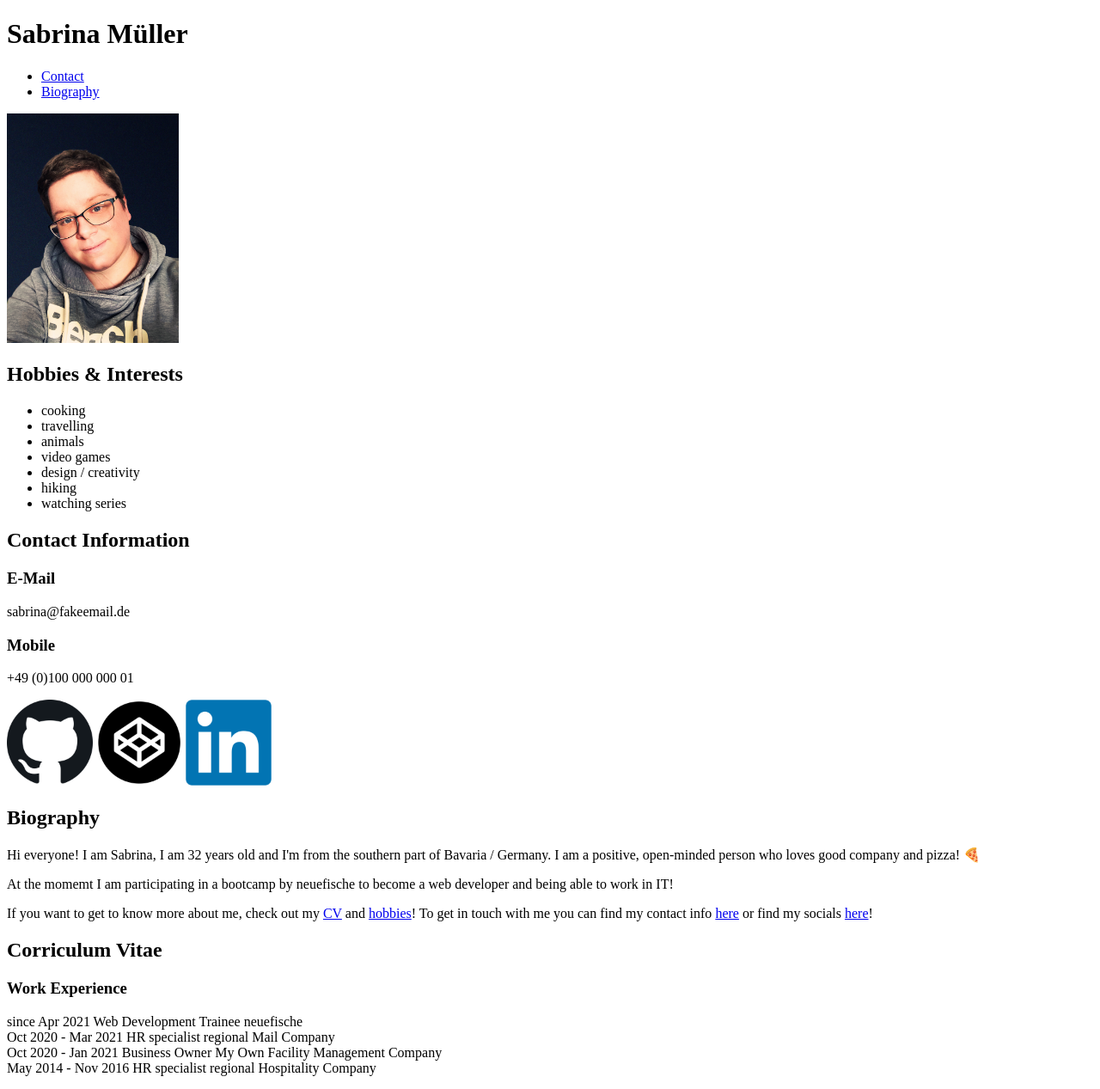
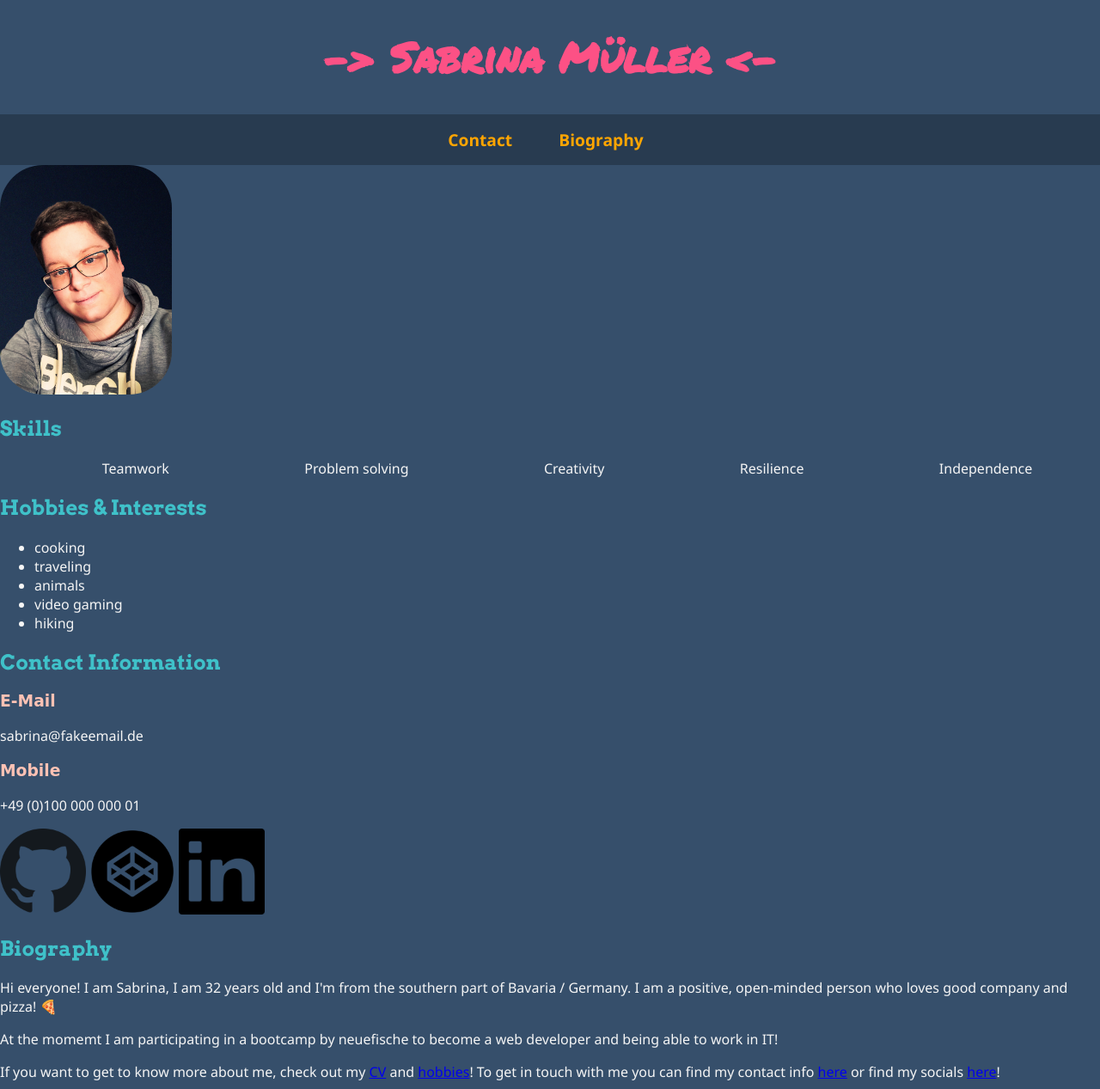
Before and after one commit to SabMueller/personal-website, a plain HTML site: page index.html in a window 1280 px wide. Shown: the top 1267 px of the page at 86% size. Drawn offline with Linux system fonts and the light colour scheme; a web font is replaced by a local one.

Commit message:
created image directory, changed name of images, made adjustments to html and css

```diff
--- a/index.html
+++ b/index.html
@@ -4,34 +4,61 @@
     <meta charset="UTF-8" />
     <meta http-equiv="X-UA-Compatible" content="IE=edge" />
     <meta name="viewport" content="width=device-width, initial-scale=1.0" />
-    <title>Document</title>
+    <link rel="preconnect" href="https://fonts.gstatic.com" />
+    <link
+      href="https://fonts.googleapis.com/css2?family=Indie+Flower&family=Zen+Dots&display=swap"
+      rel="stylesheet"
+    />
+    <link
+      href="https://fonts.googleapis.com/css2?family=Arvo:wght@700&family=Permanent+Marker&display=swap"
+      rel="stylesheet"
+    />
+    <link rel="stylesheet" href="style.css" />
+    <title>Sabrina Mueller</title>
   </head>
   <body>
     <header>
-      <h1>Sabrina Müller</h1>
-      <nav>
-        <ul>
-          <li> <a href="#contact-info">Contact</a></li>
-          <li> <a href="#biography">Biography</a></li>
+      <div class="headline1">
+        <h1>-> Sabrina Müller <-</h1>
+      </div>
+      <nav class="navbar">
+        <ul class="navbar-items">
+          <li>
+            <span><a href="#contact-info" class="navbar-item">Contact</a></span>
+          </li>
+          <li>
+            <span><a href="#biography" class="navbar-item">Biography</a></span>
+          </li>
         </ul>
       </nav>
     </header>
     <main>
+      <section>
         <img
-        src="IMG_3238.JPG"
+          class="profile-pic"
+          src="./images/profilepic.JPG"
           alt="profile pic of sabrina mueller"
-        width="200"
         />
-      <section id="hobbies-interests">
+      </section>
+      <section id="skills">
+        <h2>Skills</h2>
+        <ul class="skill-tags">
+          <li class="skill-tag">Teamwork</li>
+          <li class="skill-tag">Problem solving</li>
+          <li class="skill-tag">Creativity</li>
+          <li class="skill-tag">Resilience</li>
+          <li class="skill-tag">Independence</li>
+        </ul>
+      </section>
+      <section id="hobbies & Interests">
         <h2>Hobbies & Interests</h2>
         <ul>
           <li>cooking</li>
-        <li>travelling</li>
+          <li>traveling</li>
           <li>animals</li>
-        <li>video games</li>
-        <li>design / creativity</li>
+          <li>video gaming</li>
           <li>hiking</li>
-        <li>watching series</li>
+        </ul>
       </section>
       <section id="contact-info">
         <h2>Contact Information</h2>
@@ -41,18 +68,42 @@
         <p>+49 (0)100 000 000 01</p>
       </section>
       <section id="socials">
-    <a href="https://github.com/SabMueller" target="_blank"><img src="github.png" alt="github logo" width="100"></a>
-        <a href="https://codepen.io/sabmueller" target="_blank"><img src="Button-Fill-Black-Large.png" alt="codepen logo" width="100"></a>
-        <a href="https://www.linkedin.com/" target="_blank"><img src="linkedin.webp" alt="linkedin logo" width="100"></a>
+        <a href="https://github.com/SabMueller" target="_blank"
+          ><img
+            class="github-logo"
+            src="./images/githublogo.png"
+            alt="github logo"
+        /></a>
+        <a href="https://codepen.io/sabmueller" target="_blank"
+          ><img
+            class="codepen-logo"
+            src="./images/codepenlogo.png"
+            alt="codepen logo"
+        /></a>
+        <a href="https://www.linkedin.com/" target="_blank"
+          ><img
+            class="linkedin-logo"
+            src="./images/linkedinlogo.png"
+            alt="linkedin logo"
+        /></a>
       </section>
       <section id="biography">
         <h2>Biography</h2>
-        <p>Hi everyone! I am Sabrina, I am 32 years old and I'm from the southern part of Bavaria / Germany.
-            I am a positive, open-minded person who loves good company and pizza! 🍕 </p>
         <p>
-        At the momemt I am participating in a bootcamp by neuefische to become a web developer and being able to work in IT! </p>
-        <p>If you want to get to know more about me, check out my <a href="#CV">CV</a> and <a href="#hobbies-interests">hobbies</a>!
-        To get in touch with me you can find my contact info <a href="#contact-info">here</a> or find my socials <a href="#socials">here</a>!
+          Hi everyone! I am Sabrina, I am 32 years old and I'm from the southern
+          part of Bavaria / Germany. I am a positive, open-minded person who
+          loves good company and pizza! 🍕
+        </p>
+        <p>
+          At the momemt I am participating in a bootcamp by neuefische to become
+          a web developer and being able to work in IT!
+        </p>
+        <p>
+          If you want to get to know more about me, check out my
+          <a href="#CV">CV</a> and <a href="#hobbies-interests">hobbies</a>! To
+          get in touch with me you can find my contact info
+          <a href="#contact-info">here</a> or find my socials
+          <a href="#socials">here</a>!
         </p>
       </section>
       <section id="CV">
@@ -60,23 +111,25 @@
         <h3>Work Experience</h3>
         <span>since Apr 2021</span>
         <span>Web Development Trainee</span>
-                <span>neuefische</span> <br>
+        <span>neuefische</span> <br />
         <span>Oct 2020 - Mar 2021</span>
         <span>HR specialist</span>
-                <span>regional Mail Company</span> <br>
+        <span>regional Mail Company</span> <br />
         <span>Oct 2020 - Jan 2021</span>
         <span>Business Owner</span>
-                <span>My Own Facility Management Company</span> <br>
+        <span>My Own Facility Management Company</span> <br />
         <span> May 2014 - Nov 2016</span>
         <span>HR specialist</span>
         <span>regional Hospitality Company</span>
         <h3>Education</h3>
         <span>since Oct 2020</span>
         <span>BSc IT Management</span>
-                <span>German University</span> <br>
-                <span>Sep 2010 - Mar 2014</span>BBA Hospitality Management<span> American/Swiss University</span> <br>
+        <span>German University</span> <br />
+        <span>Sep 2010 - Mar 2014</span>BBA Hospitality Management<span>
+          American/Swiss University</span
+        >
+        <br />
         <span>Jun 2009</span>Abitur<span>Hometown School</span>
-
       </section>
       <section>
         <h3>Languages</h3>
--- a/style.css
+++ b/style.css
@@ -1,3 +1,81 @@
 * {
   box-sizing: border-box;
 }
+
+/* General Styles */
+h1 {
+  font-family: "Permanent Marker", cursive;
+  font-size: 3rem;
+  color: #fc5185;
+}
+
+h2 {
+  font-family: "Arvo", serif;
+  color: #3fc1c9;
+}
+h3 {
+  font-family: "Zen Dots", cursive;
+  color: #ffc2b4;
+}
+nav {
+  background-color: hotpink;
+  display: flex;
+  justify-content: center;
+  background-color: #213042a1;
+}
+
+body {
+  font-family: "Segoe UI", Tahoma, Geneva, Verdana, sans-serif;
+  background-color: #364f6b;
+  color: #f5f5f5;
+  margin: 0;
+}
+
+a:hover {
+  color: rgb(250, 207, 87);
+}
+
+/* Header Styles */
+.headline1 {
+  display: flex;
+  justify-content: center;
+}
+/* Navigation Style */
+.navbar-items li {
+  list-style-type: none;
+  display: inline-block;
+}
+.navbar-item {
+  color: orange;
+  font-size: 1.2rem;
+  padding-right: 50px;
+  text-decoration: none;
+  font-weight: 600;
+}
+
+/* Main Style */
+.profile-pic {
+  width: 200px;
+  border-radius: 50px;
+}
+
+.skill-tags {
+  list-style-type: none;
+  padding-right: 0;
+  margin: 0;
+  display: flex;
+  justify-content: space-around;
+}
+
+.github-logo {
+  width: 100px;
+}
+
+.codepen-logo {
+  width: 100px;
+}
+
+.linkedin-logo {
+  width: 100px;
+}
+/* Footer Style */
```
Also changed, not shown: images/codepenlogo.png (renamed from Button-Fill-Black-Large.png), images/githublogo.png (renamed from github.png), images/linkedinlogo.png (added), images/profilepic.JPG (renamed from IMG_3238.JPG), linkedin.webp (deleted). Lines whose indentation alone changed are shown as unchanged.
